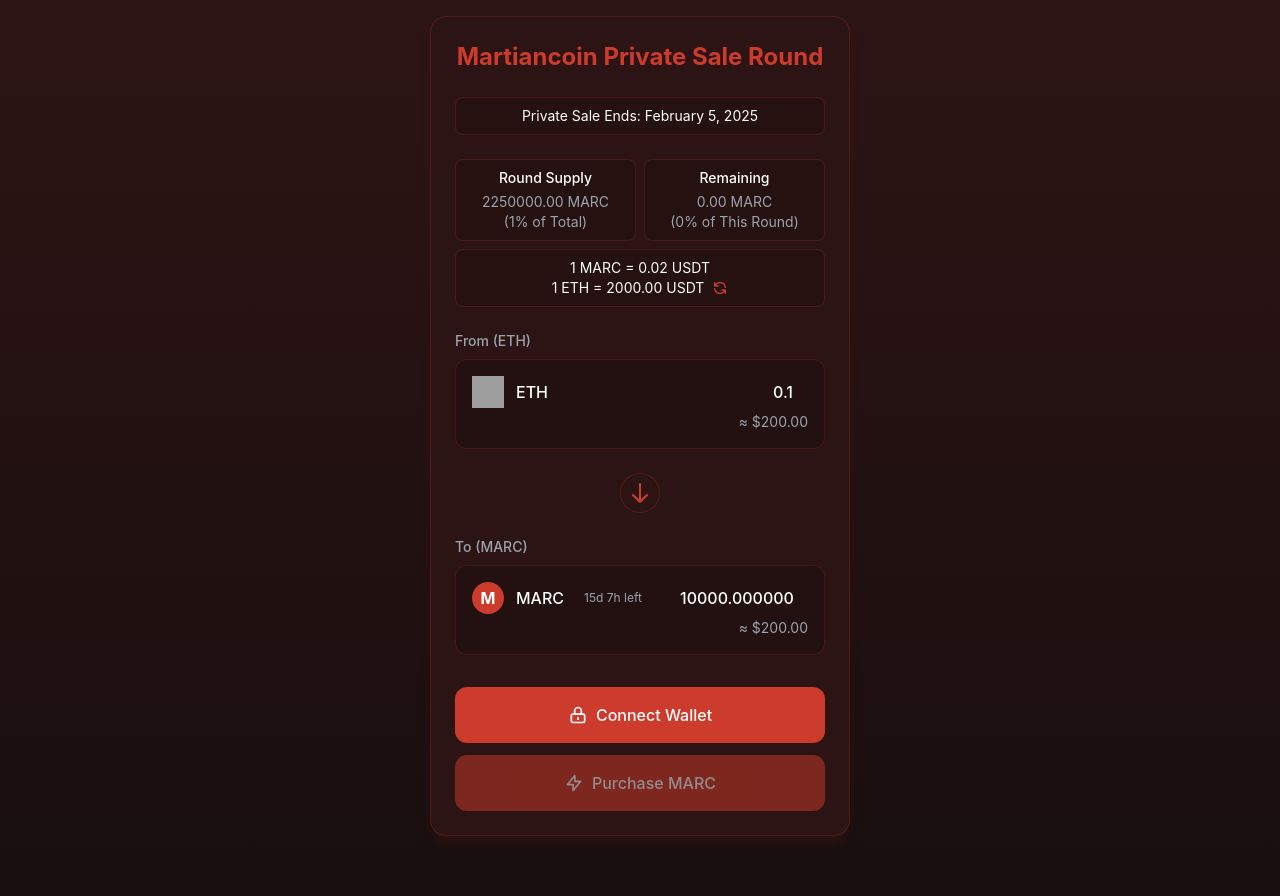
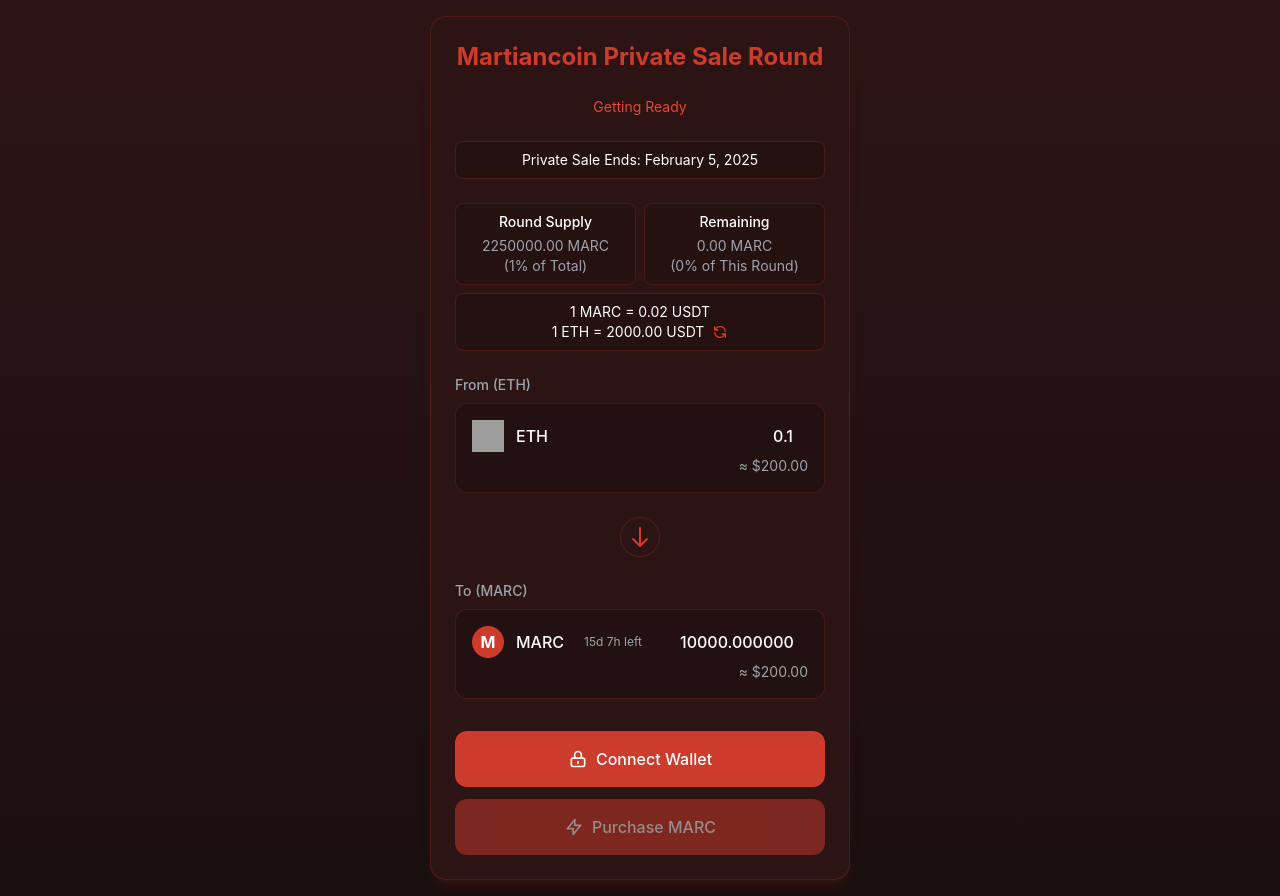
Before and after one commit to iceonme/Mars687DAO, a Vue app: page / in a window 1280 px wide. Before the commit the page ends 852 px from the top, so only its background shows below. Built offline with nearby package versions, Linux system fonts and the light colour scheme; no server answers; grey boxes are pictures that could not be loaded.

Commit message:
Assistant checkpoint: Add 'Getting Ready' text under title
Assistant generated file changes:
- src/App.vue: Add 'Getting Ready' text under title

---

User prompt:

在标题下面增加 马上就准备好的字样，英文

```diff
--- a/src/App.vue
+++ b/src/App.vue
@@ -3,6 +3,7 @@
     <div class="w-full max-w-[420px] bg-mars-surface rounded-2xl border border-mars-red/20 shadow-lg shadow-mars-red/10 p-6 space-y-6">
       <!-- Title -->
       <h1 class="text-2xl font-bold text-center text-mars-red">Martiancoin Private Sale Round</h1>
+      <div class="text-sm text-center text-mars-accent mb-2">Getting Ready</div>
       <div class="text-sm text-gray-400 text-center bg-mars-dark/30 rounded-lg py-2 border border-mars-red/20">
           <div class="text-white">Private Sale Ends: February 5, 2025</div>
         </div>
```
